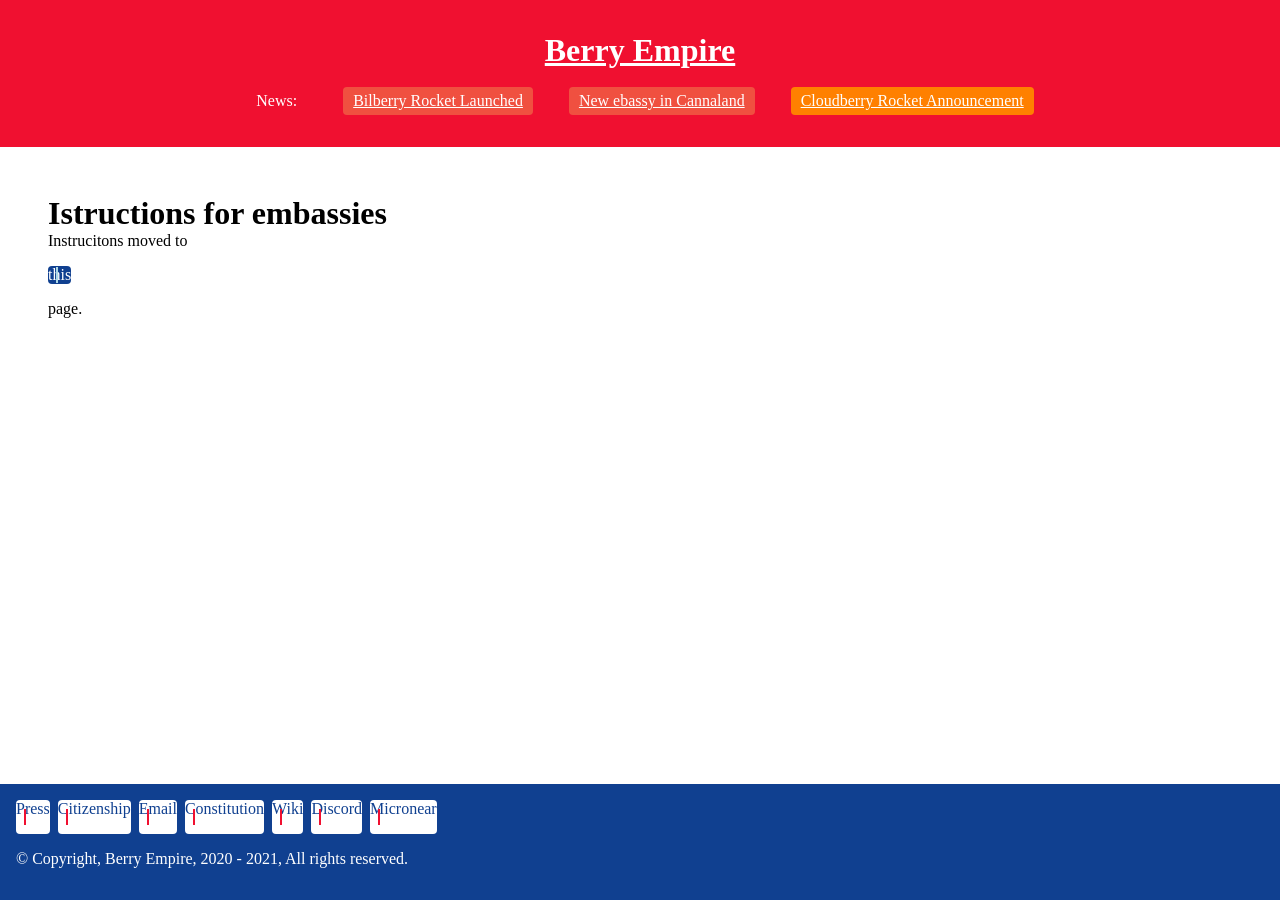
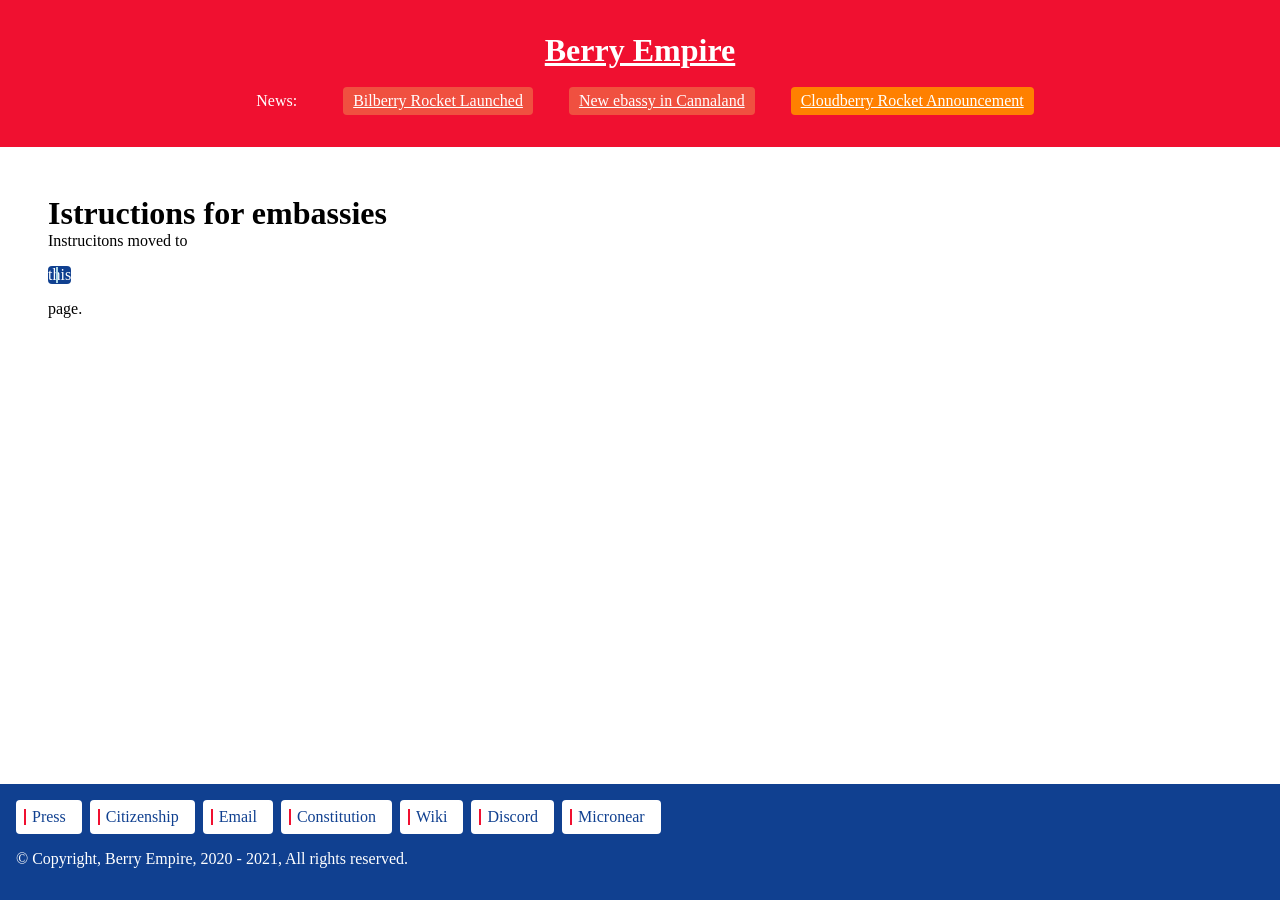
Before and after one commit to berryempire/berryempire.github.io, a Jekyll site: the page built from embassy.md, in a window 1280 px wide. Built offline with Jekyll 4.4.1, drawn with Linux system fonts in a browser that asks for light colours; our own code applies the rules of GitHub Pages for plain Markdown files.

Commit message:
Update default.html

```diff
--- a/_layouts/default.html
+++ b/_layouts/default.html
@@ -26,13 +26,13 @@
     </main>
     <footer>
         <div class="links">
-            <a class="thickbutton thick" target="_blank" href="/press/"><p>Press</p></a>
-            <a class="thickbutton thick" target="_blank" href="/citizen/"><p>Citizenship</p></a>
-            <a class="thickbutton thick" onclick="navigator.clipboard.writeText('berryempire@protonmail.com');alert('berryempire@protonmail.com\nCopied to clipboard.')" href="#"><p>Email</p></a>
-            <a class="thickbutton thick" target="_blank" href="/law/constitution.html"><p>Constitution</p></a>
-            <a class="thickbutton thick" target="_blank" href="https://micronations.wiki/wiki/Berry_Empire"><p>Wiki</p></a>
-            <a class="thickbutton thick" target="_blank" href="https://discord.gg/GPzvUDccRX"><p>Discord</p></a>
-            <a class="thickbutton thick" target="_blank" href="https://micronear.cupertinoalliance.com/micronation.html?m=RR"><p>Micronear</p></a>
+            <a class="thickbutton thick" target="_blank" href="/press/"><span>Press</span></a>
+            <a class="thickbutton thick" target="_blank" href="/citizen/"><span>Citizenship</span></a>
+            <a class="thickbutton thick" target="_blank" href="mailto:berryempire@protonmail.com"><span>Email</span></a>
+            <a class="thickbutton thick" target="_blank" href="/law/constitution.html"><span>Constitution</span></a>
+            <a class="thickbutton thick" target="_blank" href="https://micronations.wiki/wiki/Berry_Empire"><span>Wiki</span></a>
+            <a class="thickbutton thick" target="_blank" href="https://discord.gg/GPzvUDccRX"><span>Discord</span></a>
+            <a class="thickbutton thick" target="_blank" href="https://micronear.cupertinoalliance.com/micronation.html?m=RR"><span>Micronear</span></a>
         </div>
         <div class="copyright">
             <p>&copy; Copyright, Berry Empire, 2020 - 2021, All rights reserved.</p>
```
